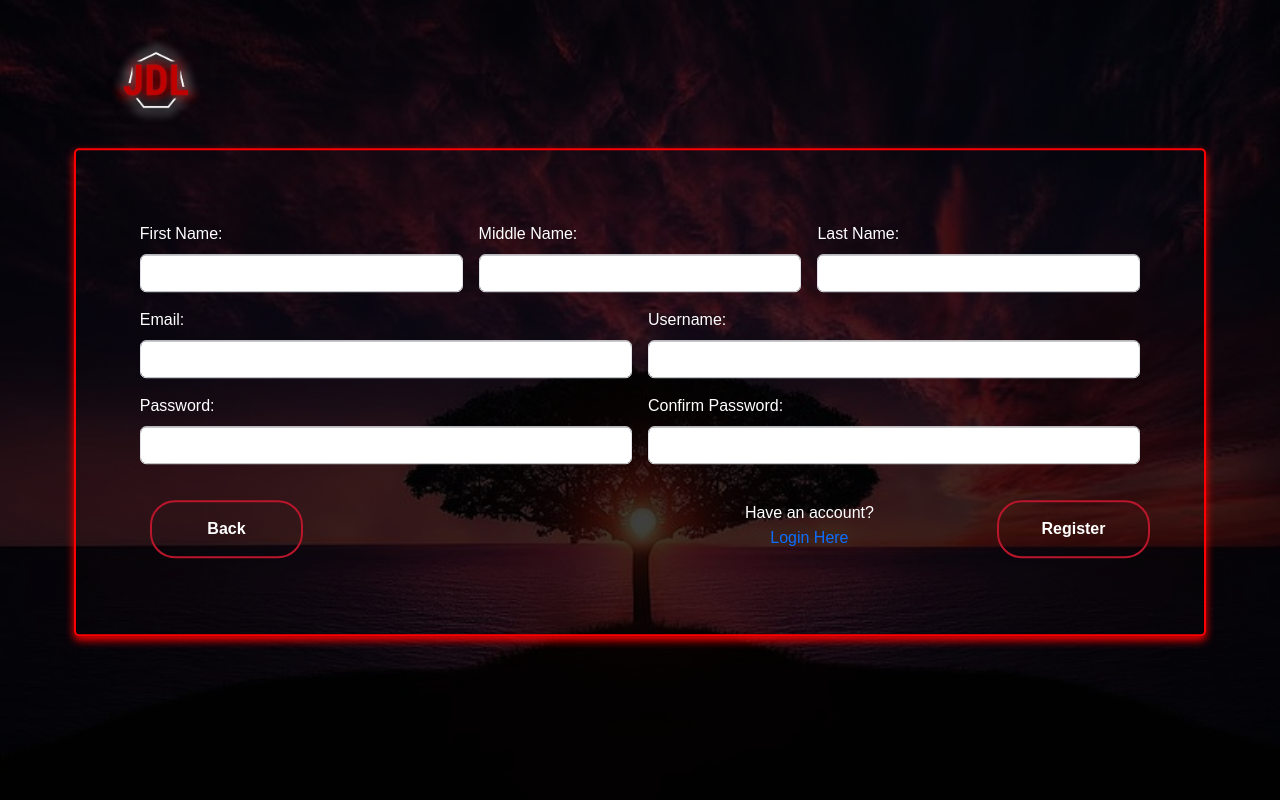
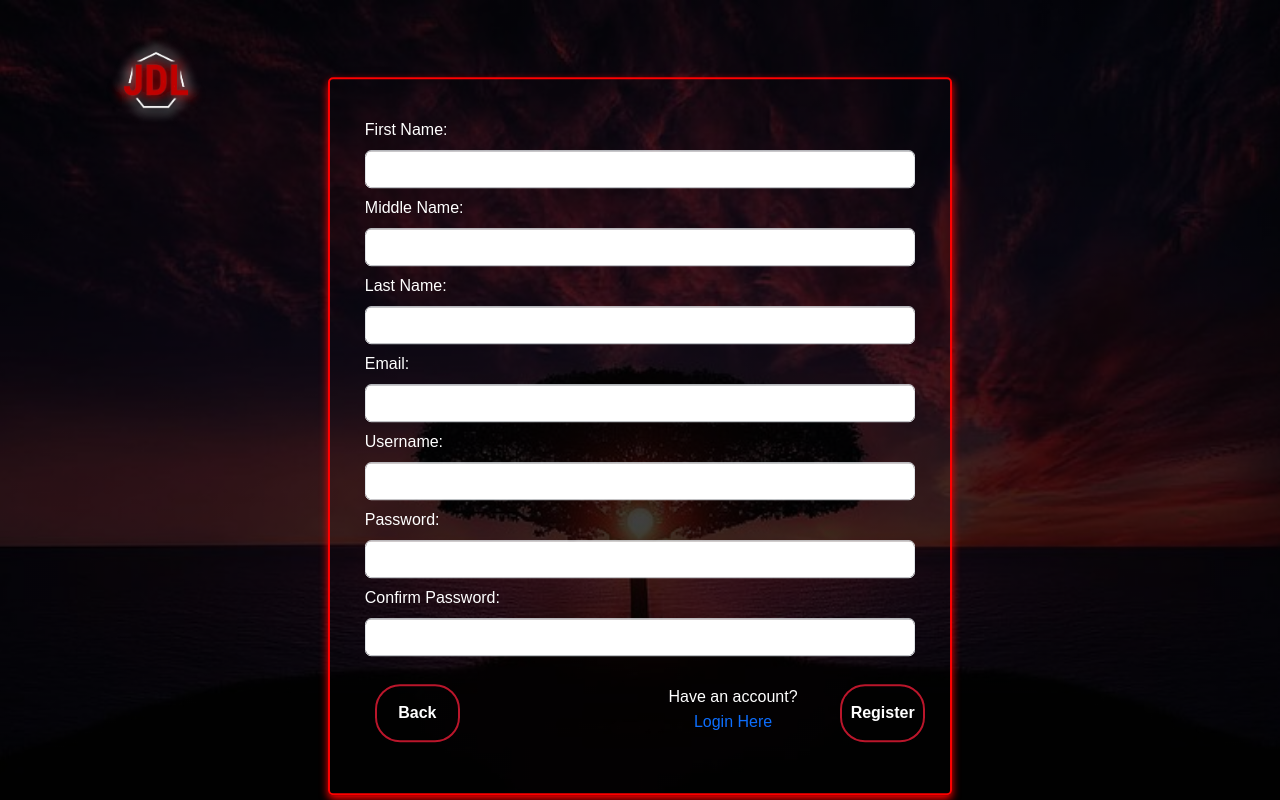
Before and after one commit to jayvie2007/DjangoStudentManagementSystemWithAPI, a Django app: page /register/ in a window 1280 px wide. Run offline with Django 4.2, Linux system fonts and the light colour scheme.

Commit message:
updating html design

```diff
--- a/base/auth_user/forms.py
+++ b/base/auth_user/forms.py
@@ -3,9 +3,9 @@ from .models import UserData
 
 class UserForm(forms.ModelForm):
     GENDER_CHOICES = (
-        ('M', 'Male'),
-        ('F', 'Female'),
-        ('O', 'Other'),
+        ('Male', 'Male'),
+        ('Female', 'Female'),
+        ('Other', 'Other'),
     )
 
     first_name = forms.CharField(widget=forms.TextInput(attrs={'class': 'form-control', 'placeholder': "Jayvie"}))
--- a/base/auth_user/models.py
+++ b/base/auth_user/models.py
@@ -30,9 +30,9 @@ class UserData(models.Model):
     course = models.CharField(max_length=50)
     semester = models.CharField(max_length=50)
 
-    def save(self):
-        self.student_number = str(random.randint(10000000, 99999999))
-        super(UserData, self).save()
+    # def save(self):
+    #     self.student_number = str(random.randint(10000000, 99999999))
+    #     super(UserData, self).save()
 
     def __str__(self):
         return self.first_name + " " + self.last_name
--- a/base/auth_user/static/css/login.css
+++ b/base/auth_user/static/css/login.css
@@ -5,12 +5,12 @@
 
 }
 
-.banner {
-    width: 100%;
-    height: 100vh;
+body {
     background-image: linear-gradient(rgba(0, 0, 0, 0.75), rgba(0, 0, 0, 0.75)), url(../img/img.jpg);
+    background-repeat: no-repeat;
+    background-attachment: fixed;
+    background-position: center;
     background-size: cover;
-
 }
 
 .navbar {
@@ -124,6 +124,7 @@ form {
 
 .container-sm {
     color: white;
+    width: 50%;
 }
 
 a {
--- a/base/auth_user/static/css/register.css
+++ b/base/auth_user/static/css/register.css
@@ -5,12 +5,12 @@
 
 }
 
-.banner {
-	width: 100%;
-	height: 100vh;
+body {
 	background-image: linear-gradient(rgba(0, 0, 0, 0.75), rgba(0, 0, 0, 0.75)), url(../img/img.jpg);
+	background-repeat: no-repeat;
+	background-attachment: fixed;
+	background-position: center;
 	background-size: cover;
-
 }
 
 .navbar {
@@ -57,8 +57,8 @@
 
 .content {
 	width: 100%;
+	top: 55%;
 	position: absolute;
-	top: 50%;
 	transform: translateY(-50%);
 	color: #fff;
 }
@@ -124,6 +124,7 @@ form {
 
 .container-sm {
 	color: white;
+	width: 50%;
 }
 
 a {
--- a/base/auth_user/templates/auth_user/base.html
+++ b/base/auth_user/templates/auth_user/base.html
@@ -13,7 +13,6 @@
     {% endblock %}
 </head>
 <body>
-  <div class="banner">
     <div class="navbar">
       <img src="{% static 'img/jdl.png' %}" class="logo">
       {% block header %}
@@ -28,7 +27,6 @@
     </div>
     {% block body %}
     {% endblock %}
-  </div>
   <script src="https://cdn.jsdelivr.net/npm/bootstrap@5.3.0-alpha3/dist/js/bootstrap.bundle.min.js"></script>
 </body>
 
--- a/base/auth_user/templates/auth_user/register.html
+++ b/base/auth_user/templates/auth_user/register.html
@@ -2,58 +2,58 @@
 {% load static %}
 {% block title %} Register {% endblock %}
 {% block css %} {% endblock %}
-{% block header %} <link rel="stylesheet" type ="text/css" href="{% static 'css/login.css' %}"> {% endblock %}
+{% block header %} <link rel="stylesheet" type ="text/css" href="{% static 'css/register.css' %}"> {% endblock %}
 
 {% block body %}
 
   <div class="content">
     <div class="container-sm">
         {% if register_error %}
-        <div class="alert alert-success alert-dismissible fade show" role="alert">
-            <p> {{ messagestxt }}</p>
-             <button type ="button" class="btn-close" data-bs-dismiss="alert" aria-label="Close"></a></button>
+        <div class="alert alert-danger alert-dismissible fade show" role="alert">
+            {{ messagestxt }}
+            <a href = "{% url 'database' %}" class="btn-close" data-bs-dismiss="alert" aria-label="Close"></a>
            </div>
            <br>
            {% endif %}
-        <form action = "{% url 'register_user' %}" method="post" class="row g-3" >
+        <form action = "{% url 'register_user' %}" method="post" class="row g-2" >
             {% csrf_token %}
-          <div class="col-md-4">
+          <div class="col-sm-12">
             <label for="inputEmail4" class="form-label">First Name:</label>
             <input name = "first_name" type="text" class="form-control" id="input_firstname" required>
           </div>
-          <div class="col-md-4">
+          <div class="col-sm-12">
             <label for="inputEmail4" class="form-label">Middle Name:</label>
             <input name = "middle_name" type="text" class="form-control" id="input_firstname" required>
           </div>
-          <div class="col-md-4">
+          <div class="col-sm-12">
               <label for="inputEmail4" class="form-label">Last Name:</label>
               <input name = "last_name" type="text" class="form-control" id="input_lastname" required>
           </div>
-            <div class="col-md-6">
+            <div class="col-sm-12">
                 <label for="inputEmail4" class="form-label">Email:</label>
                 <input name = "email" type="email" class="form-control" id="input_email" required>
             </div>
-            <div class="col-md-6">
+            <div class="col-sm-12">
                 <label for="inputEmail4" class="form-label">Username:</label>
                 <input name = "username" type="text" class="form-control" id="input_username" required>
             </div>
-            <div class="col-md-6">
+            <div class="col-sm-12">
                 <label for="inputEmail4" class="form-label">Password:</label>
                 <input name = "password" type="password" class="form-control" id="input_password" required>
             </div>
-            <div class="col-md-6">
+            <div class="col-sm-12">
                 <label for="inputEmail4" class="form-label">Confirm Password:</label>
                 <input name = "confirm_password" type="password" class="form-control" id="input_cpassword" required>
             </div>
-            <div class="col-2">
+            <div class="col-sm-2">
                 <button type="button"><span></span><a href="{% url 'index' %}">Back</a></button>
             </div>
-            <div class="col-4">
+            <div class="col-sm-4">
             </div>
-            <div class="col-4">
+            <div class="col-sm-4">
             <p>Have an account? <br><a href="{% url 'login_user' %}">Login Here</a></p>
             </div>
-            <div class="col-2">
+            <div class="col-sm-2">
                 <button type="submit"><span></span>Register</button>
             </div>
         </div>
--- a/base/auth_user/views_form.py
+++ b/base/auth_user/views_form.py
@@ -76,8 +76,9 @@ def login_view(request):
         user = auth.authenticate(request, username=username_or_email, password=password)
         if user is not None:
             auth.login(request,user)
-            return render(request, 'auth_user/login.html', {
+            return render(request, 'auth_user/database.html', {
             'success': True,
+            'userdatas': UserData.objects.all(),
             })
         else:
             return render(request, 'auth_user/login.html', {
```
Also changed, not shown: base/auth_user/static/css/index.css (+7 -3 lines), base/auth_user/templates/auth_user/add.html (+5 -2 lines), base/auth_user/templates/auth_user/database.html (+24 -11 lines), base/auth_user/templates/auth_user/edit.html (+8 -5 lines), base/auth_user/templates/auth_user/index.html (+5 -8 lines), base/auth_user/templates/auth_user/login.html (+9 -12 lines), base/auth_user/migrations/0003_userdata_gender.py (added), base/auth_user/migrations/0004_rename_fname_userdata_first_name_and_more.py (added), base/db.sqlite3.
